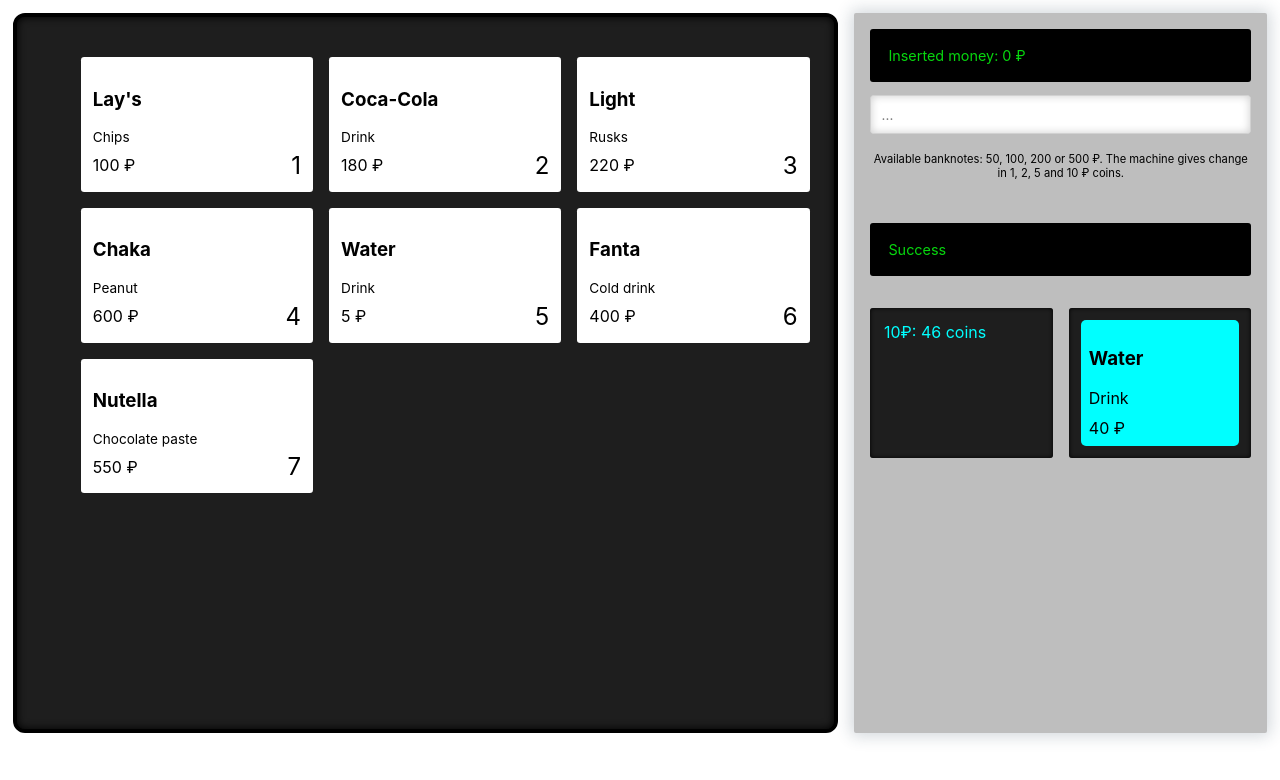
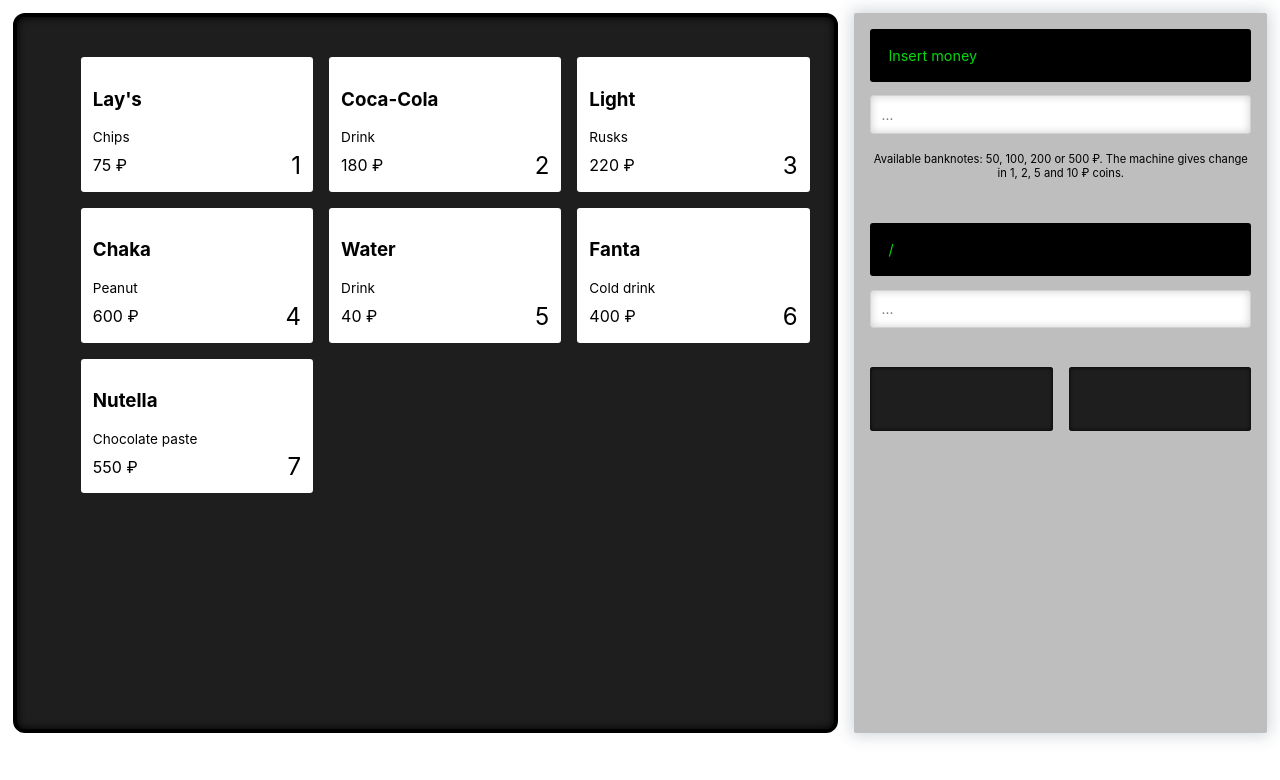
Before and after one commit to gadlevski/vend, a React (Create React App) app: page / in a window 1280 px wide. Shown: the top 780 px of the page. Built offline with nearby package versions, Linux system fonts and the light colour scheme.

Commit message:
output balance

```diff
--- a/src/components/Dashboard/Dashboard.jsx
+++ b/src/components/Dashboard/Dashboard.jsx
@@ -1,13 +1,18 @@
 import React, { useState } from 'react';
 import { useDispatch, useSelector } from 'react-redux';
-import { addCash } from '../../slices/cash';
-// import { balance } from '../../slices/balance';
+import { addCash } from '../../slices/money';
 
 import styles from './Dashboard.module.scss';
 
 const Dashboard = () => {
-    // const [cash, setCash] = useState('');
-    const cash = useSelector((state) => state.cash.cash);
+    const [selectedProduct, setSelectedProduct] = useState([]);
+    const [success, setSuccess] = useState(false);
+    const [tencoin, setTencoin] = useState(null);
+    const [fivecoin, setFivecoin] = useState(null);
+
+    const balance = useSelector((state) => state.money.balance);
+    const products = useSelector((state) => state.products);
+
     const dispatch = useDispatch();
 
     const submitHandler = (e) => {
@@ -17,22 +22,54 @@
     const addCashHandler = (e) => {
         if (e.key === 'Enter') {
             dispatch(addCash(e.target.value));
+        }
+    };
+
+    const selectProductHandler = (e) => {
+        if (e.key === 'Enter') {
+            let product = products.find((product) => product.id === +e.target.value);
+            setSelectedProduct(product);
+
+            let price = products.find(
+                (product) => product.id === +e.target.value
+            ).price;
+
             e.target.value = '';
+
+            // расчет сдачи
+            const coinsCents = [1, 2, 5, 10];
+            const getChange = (amountInCents) => {
+                return coinsCents
+                    .reverse()
+                    .map((coin) => {
+                        let amountCoin = Math.floor(amountInCents / coin);
+                        amountInCents -= amountCoin * coin;
+                        return amountCoin;
+                    })
+                    .reverse();
+            };
+
+            let delivery = getChange(balance - price);
+            setTencoin(delivery[3]);
+            setFivecoin(delivery[2]);
+
+            setSuccess(true);
         }
     };
 
     return (
         <section className={styles.dashboard}>
-            <form action='' onSubmit={submitHandler}>
-                <label>Inserted money: {cash} ₽</label>
+            <form onSubmit={submitHandler}>
+                <label>
+                    {balance ? `Inserted money: ${balance} ₽` : 'Insert money'}
+                </label>
                 <input
-                    // onChange={({ target }) => setCash(target.value)}
                     onKeyDown={addCashHandler}
                     name='money'
                     type='text'
                     placeholder='...'
                     defaultValue=''
-                    // disabled=''
+                    disabled={success}
                 ></input>
                 <p>
                     Available banknotes: 50, 100, 200 or 500 ₽. The machine gives
@@ -40,27 +77,34 @@
                 </p>
             </form>
             <form onSubmit={submitHandler}>
-                <label>Success</label>
-                {/* <input
+                <label>
+                    {success ? 'Success' : balance ? 'Choose product' : '/'}
+                </label>
+                <input
+                    onKeyDown={selectProductHandler}
                     name='product'
                     type='text'
                     placeholder='...'
-                    // value=''
-                    // defaultValue='...'
-                    // disabled=''
-                ></input> */}
+                    defaultValue=''
+                    disabled={success}
+                ></input>
             </form>
             <div className={styles.output}>
                 <div className={styles.change_output}>
-                    <span>10₽: 46 coins</span>
+                    {tencoin && <span>10₽: {tencoin} coins</span>}
+                    {fivecoin && <span>5₽: {fivecoin} coins</span>}
                 </div>
 
                 <div className={styles.product_block}>
-                    <div className={styles.product}>
-                        <h3>Water</h3>
-                        <p>Drink</p>
-                        <span>40 ₽</span>
-                    </div>
+                    {success ? (
+                        <>
+                            <div className={styles.product}>
+                                <h3>{selectedProduct.title}</h3>
+                                <p>{selectedProduct.description}</p>
+                                <span>{selectedProduct.price} ₽</span>
+                            </div>
+                        </>
+                    ) : null}
                 </div>
             </div>
         </section>
--- a/src/components/Display/Display.jsx
+++ b/src/components/Display/Display.jsx
@@ -3,17 +3,8 @@
 import { useSelector } from 'react-redux';
 
 const Display = () => {
-    const products = [
-        { id: 1, title: "Lay's", description: 'Chips', price: 100 },
-        { id: 2, title: 'Coca-Cola', description: 'Drink', price: 180 },
-        { id: 3, title: 'Light', description: 'Rusks', price: 220 },
-        { id: 4, title: 'Chaka', description: 'Peanut', price: 600 },
-        { id: 5, title: 'Water', description: 'Drink', price: 5 },
-        { id: 6, title: 'Fanta', description: 'Cold drink', price: 400 },
-        { id: 7, title: 'Nutella', description: 'Chocolate paste', price: 550 },
-    ];
-
-    const cash = useSelector((state) => state.cash.cash);
+    const balance = useSelector((state) => state.money.balance);
+    const products = useSelector((state) => state.products);
 
     return (
         <section className={styles.display}>
@@ -22,7 +13,7 @@
                     <li
                         key={product.id}
                         className={`${styles.item} ${
-                            product.price <= cash ? styles.item_active : null
+                            product.price <= balance ? styles.item_active : null
                         }`}
                     >
                         <h3>{product.title}</h3>
--- a/src/slices/cash.js
+++ /dev/null
@@ -1,19 +0,0 @@
-import { createSlice } from '@reduxjs/toolkit';
-
-// const initialState = 0;
-
-const cashSlice = createSlice({
-    name: 'cash',
-    initialState: {
-        cash: 0,
-    },
-    reducers: {
-        addCash(state, action) {
-            state.cash = +state.cash + +action.payload;
-            console.log('state', state.cash);
-        },
-    },
-});
-
-export default cashSlice.reducer;
-export const { addCash } = cashSlice.actions;
--- /dev/null
+++ b/src/slices/money.js
@@ -0,0 +1,16 @@
+import { createSlice } from '@reduxjs/toolkit';
+
+const moneySlice = createSlice({
+    name: 'money',
+    initialState: {
+        balance: 0,
+    },
+    reducers: {
+        addCash(state, action) {
+            state.balance = +state.balance + +action.payload;
+        },
+    },
+});
+
+export default moneySlice.reducer;
+export const { addCash } = moneySlice.actions;
--- a/src/slices/products.js
+++ b/src/slices/products.js
@@ -1,38 +1,19 @@
 import { createSlice } from '@reduxjs/toolkit';
 
 const initialState = [
-    { id: 1, title: "Lay's", description: 'Chips', price: 100 },
+    { id: 1, title: "Lay's", description: 'Chips', price: 75 },
     { id: 2, title: 'Coca-Cola', description: 'Drink', price: 180 },
     { id: 3, title: 'Light', description: 'Rusks', price: 220 },
     { id: 4, title: 'Chaka', description: 'Peanut', price: 600 },
-    { id: 5, title: 'Water', description: 'Drink', price: 5 },
+    { id: 5, title: 'Water', description: 'Drink', price: 40 },
     { id: 6, title: 'Fanta', description: 'Cold drink', price: 400 },
     { id: 7, title: 'Nutella', description: 'Chocolate paste', price: 550 },
 ];
 
 const productsSlice = createSlice({
     name: 'products',
-    initialState: {},
-    reducers: {
-        addCash(state) {
-            state.cash++;
-        },
-        increment(state) {
-            state.count++;
-        },
-
-        decrement(state) {
-            state.count = state.count - 1;
-        },
-
-        addTodo(state, action) {
-            state.todos.push(action.payload);
-        },
-
-        removeLastTodo(state) {
-            state.todos.pop();
-        },
-    },
+    initialState,
+    reducers: {},
 });
 
 export default productsSlice.reducer;
--- a/src/store/store.js
+++ b/src/store/store.js
@@ -1,10 +1,10 @@
 import { configureStore } from '@reduxjs/toolkit';
-// import productsReducer from '../slices/products';
-import cashReducer from '../slices/cash';
+import productsReducer from '../slices/products';
+import moneyReducer from '../slices/money';
 
 export default configureStore({
     reducer: {
-        // products: productsReducer,
-        cash: cashReducer,
+        products: productsReducer,
+        money: moneyReducer,
     },
 });
```
